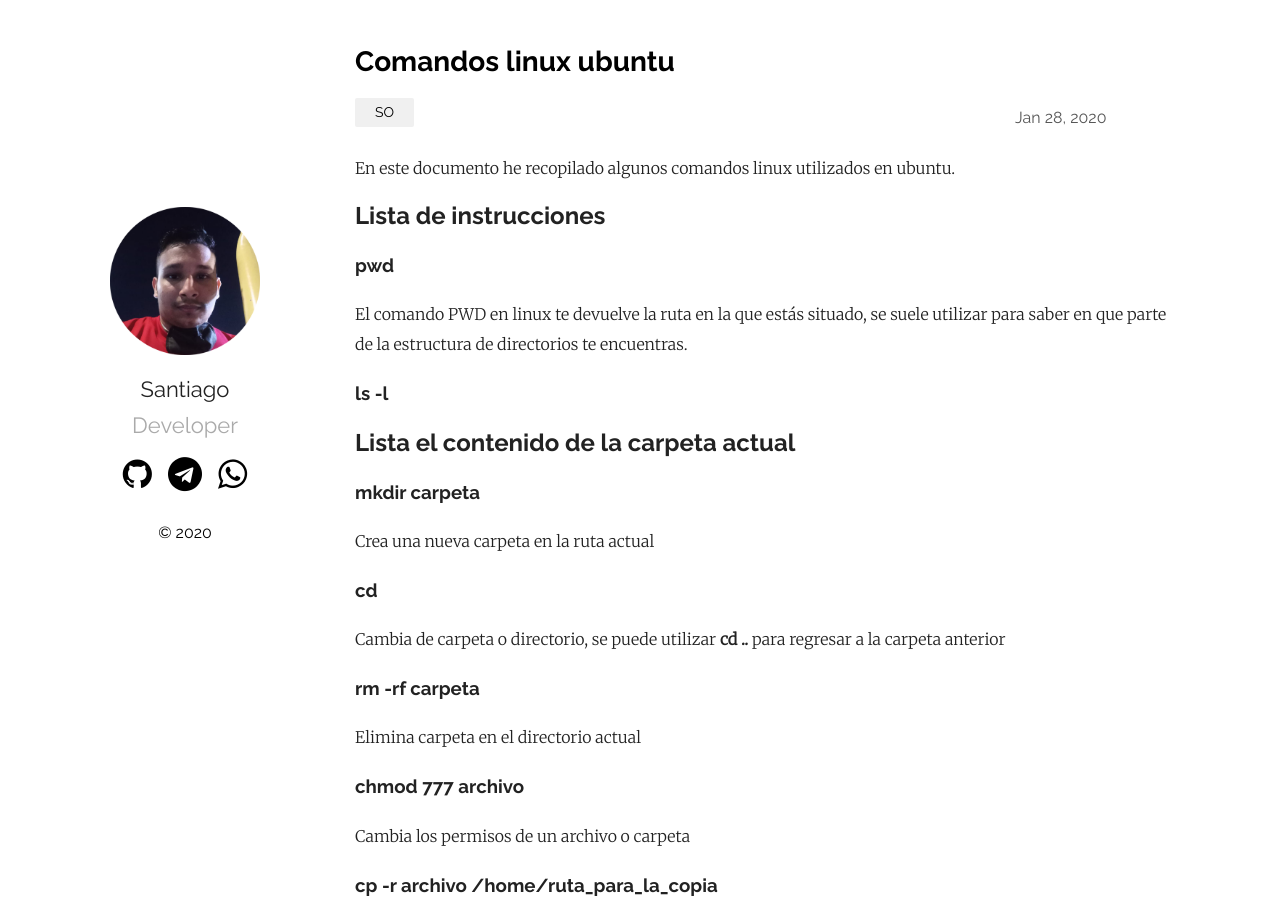
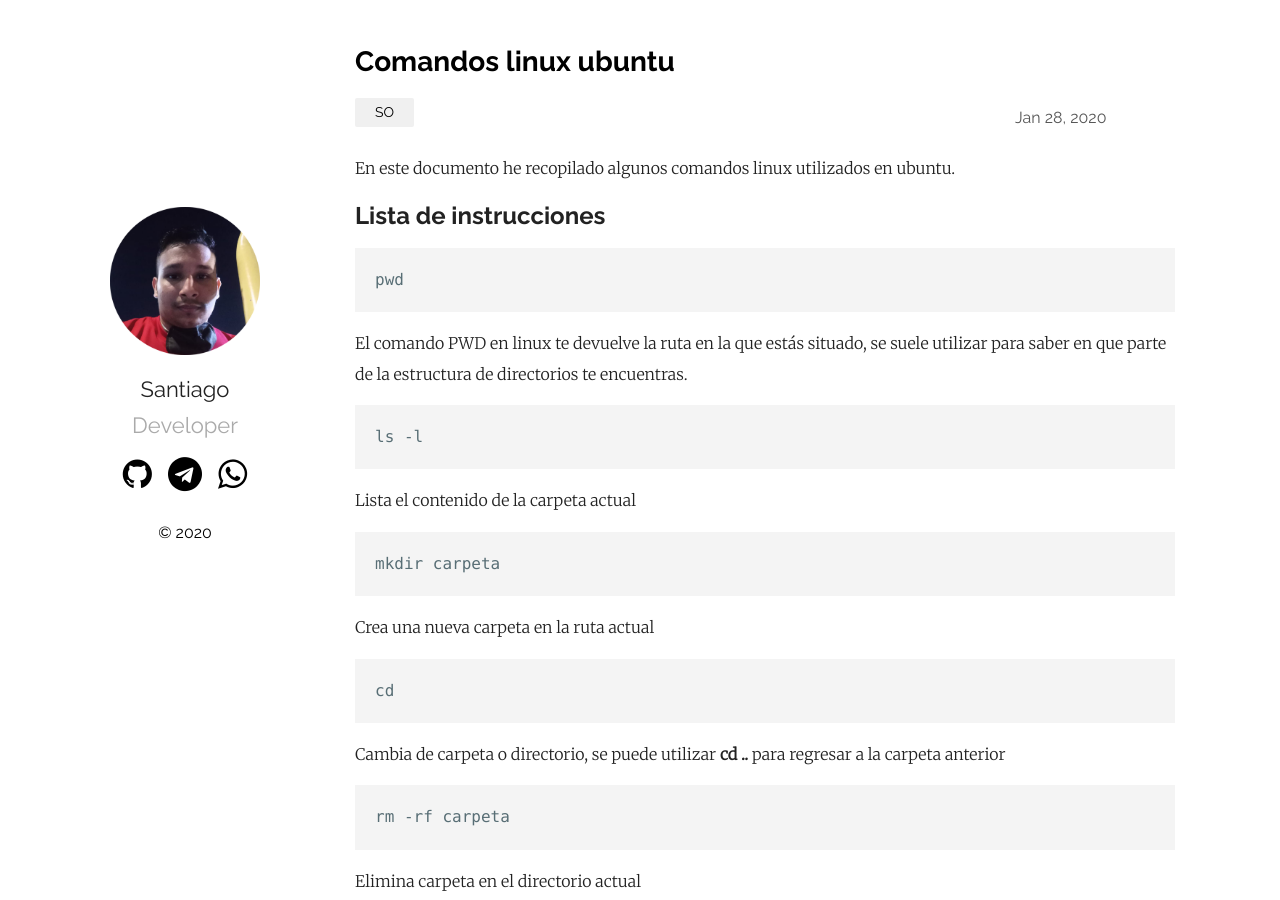
Before and after one commit to santiago500/santiago500.github.io, a Jekyll site: the page built from _posts/2020-01-28-comandos-linux-ubuntu.markdown, in a window 1280 px wide and 900 px high. Built offline with Jekyll 4.4.1, drawn with Linux system fonts in a browser that asks for light colours.

```diff
--- a/_posts/2020-01-28-comandos-linux-ubuntu.markdown
+++ b/_posts/2020-01-28-comandos-linux-ubuntu.markdown
@@ -10,40 +10,38 @@ En este documento he recopilado algunos comandos linux utilizados en ubuntu.
 ## Lista de instrucciones
 
 
-### pwd
+    pwd
 
   El comando PWD en linux te devuelve la ruta en la que estás situado, se suele utilizar para saber en que parte de la estructura de directorios te encuentras.
 
-
-### ls -l
+    ls -l
 
   Lista el contenido de la carpeta actual
----
 
-### mkdir carpeta
+    mkdir carpeta
 
   Crea una nueva carpeta en la ruta actual
 
-### cd
+    cd
 
   Cambia de carpeta o directorio, se puede utilizar **cd ..** para regresar a la carpeta anterior
 
-### rm -rf carpeta
+    rm -rf carpeta
 
   Elimina carpeta en el directorio actual
 
-### chmod 777 archivo
+    chmod 777 archivo
 
   Cambia los permisos de un archivo o carpeta
 
-### cp -r archivo /home/ruta_para_la_copia
+    cp -r archivo /home/ruta_para_la_copia
 
   copia un archivo o carpeta
 
-### mv archvo /home/ruta_para_el_archivo
+    mv archvo /home/ruta_para_el_archivo
 
   mueve un archivo o carpeta
 
-### mv archivo nuevo_nombre_del_archivo
+    mv archivo nuevo_nombre_del_archivo
 
   renombra archivo o carpeta
```
